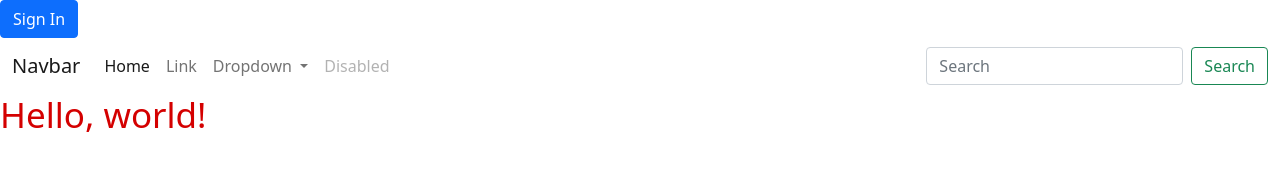
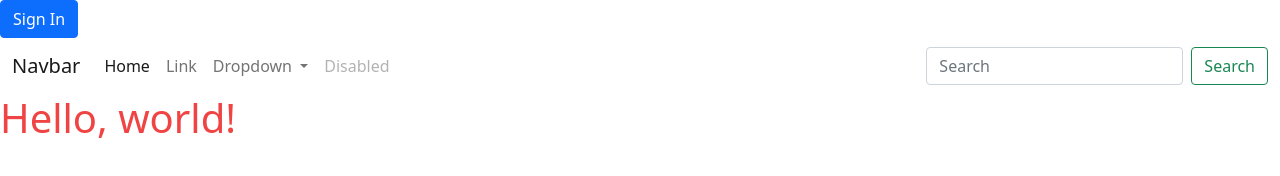
Before and after one commit to sanjaysprasad/Basuto, a plain HTML site: page index.html in a window 1280 px wide. Drawn offline with nearby package versions, Linux system fonts and the light colour scheme.

Commit message:
fifth commit

```diff
--- a/index.html
+++ b/index.html
@@ -14,8 +14,8 @@
       background-attachment: scroll;
     }
         h1{
-            color: rgb(212, 0, 0);
-            font-size: 35px
+            color: rgb(240, 68, 68);
+            font-size: 40px
         }
     </style>
   </head>
```
